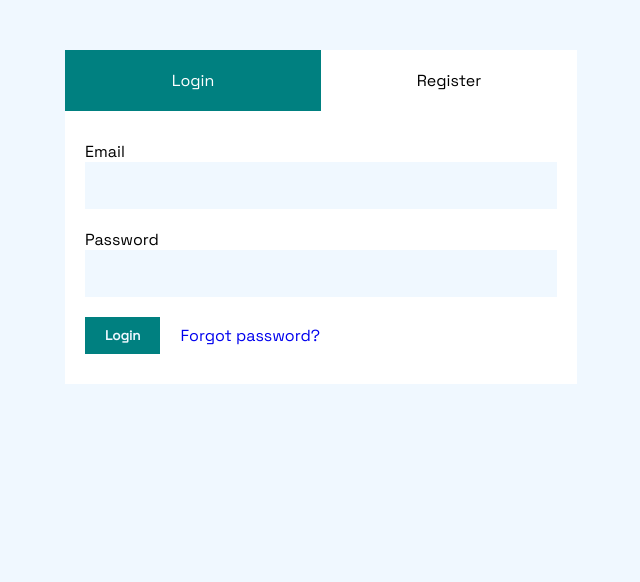
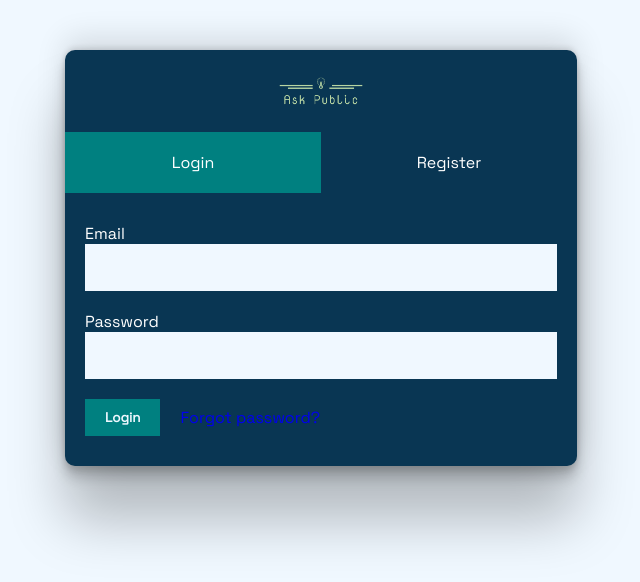
Before and after one commit to songa1/survey-app, a PHP site: page /account.html in a window 1280 px wide. Shown: the top 582 px of the page, without its empty margins (319-959 px from the left). Run offline with PHP 8.4, Linux system fonts and the light colour scheme.

Commit message:
Added logo on login/register page and changed its interface

```diff
--- a/account.html
+++ b/account.html
@@ -12,6 +12,7 @@
 <body>
     <div class="account">
         <div class="right">
+            <img class="logo-img" src="./assets/logo/ask public.png" alt="Ask Public Logo">
             <div class="navig">
                 <div id="logBtn">Login</div>
                 <div id="regBtn">Register</div>
--- a/css/home.css
+++ b/css/home.css
@@ -38,9 +38,14 @@ a {
 .right {
     width: 40%;
     margin: 50px auto;
-    background-color: white;
-    color: black;
+    background-color: rgb(9, 54, 83);
+    color: white;
     height: fit-content;
+    display: flex;
+    flex-direction: column;
+    justify-content: center;
+    box-shadow: rgba(0, 0, 0, 0.25) 0px 54px 55px, rgba(0, 0, 0, 0.12) 0px -12px 30px, rgba(0, 0, 0, 0.12) 0px 4px 6px, rgba(0, 0, 0, 0.17) 0px 12px 13px, rgba(0, 0, 0, 0.09) 0px -3px 5px;
+    border-radius: 10px;
 }
 
 /* .left {
--- a/css/style.css
+++ b/css/style.css
@@ -60,3 +60,9 @@ body, html {
 .obSide {
     background-image: linear-gradient(45deg, #6303B1, #ff0099);
 }
+
+.logo-img {
+    width: 150px;
+    margin: 0 auto;
+    padding: 20px;
+}
```
Also changed, not shown: assets/logo/ask public.png (added).
